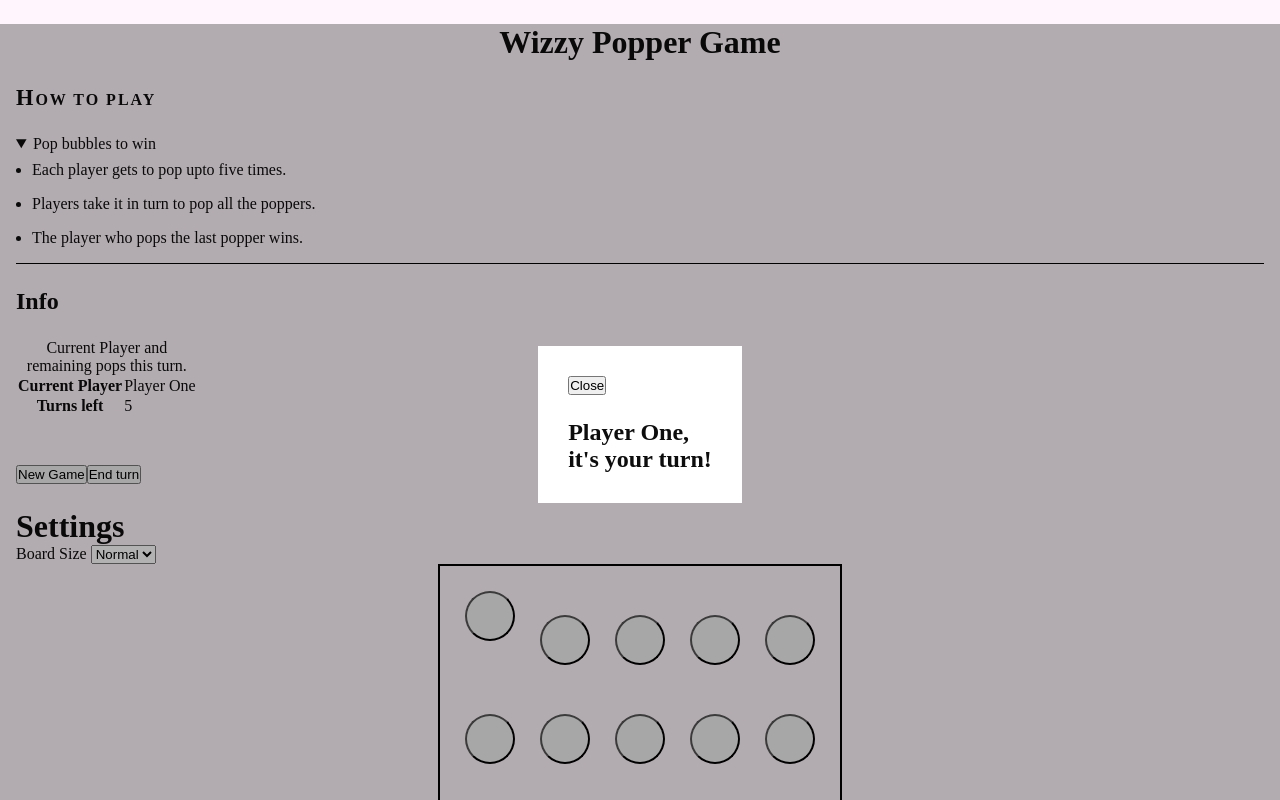
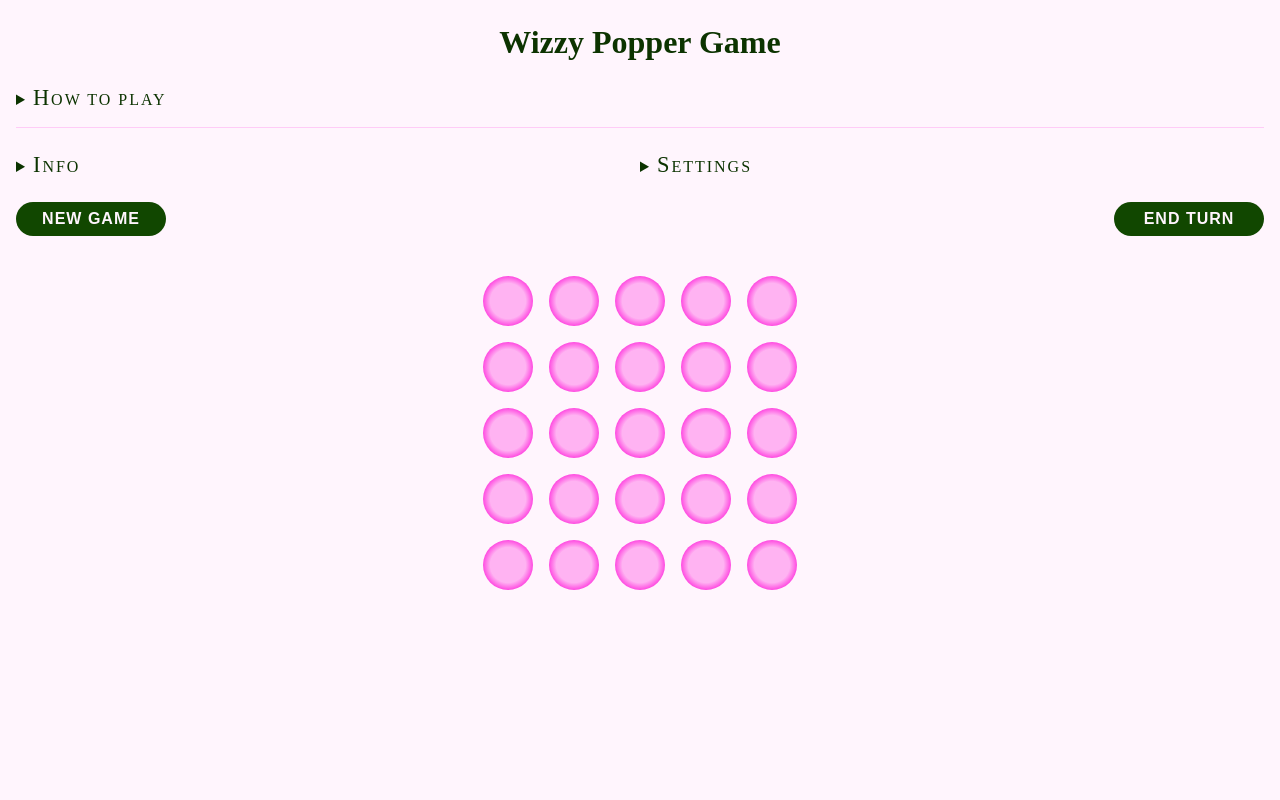
Before and after one commit to AdrianBateman/VuePopperGame, a Vue app: page / in a window 1280 px wide. Both pictures are taken after a click on the button "NEW GAME". Shown: the top 800 px of the page. Built offline with nearby package versions, Linux system fonts and the light colour scheme.

Commit message:
Remove lightbox, add style, default styles

```diff
--- a/src/App.vue
+++ b/src/App.vue
@@ -6,6 +6,7 @@
   <how-to />
 
   <main v-if="store.game.isActive"  title="Play game">
+    <aside class="game-info">
       <score-board
         v-if="store.poppers.length"
         :number-poppers="store.game.numberPoppers"
@@ -14,19 +15,20 @@
         :turns-left="store.getTurnsLeft"
       />
 
-    <nav>
-      <button @click.prevent="handleNewGameClick">New Game</button>
+      <game-settings @changeboardsize="handleChangeBoardSize" />
+    </aside>
+
+    <nav class="navigation">
+      <button class="button button--small navigation__new-game" @click.prevent="handleNewGameClick">New Game</button>
 
       <button
         v-if="store.poppers.length"
-        class="end-turn-button"
+        class="button button--small navigation__new-game"
         @click.prevent="handleEndTurnButton"
       >
         End turn
       </button>
     </nav>
-
-    <game-settings @changeboardsize="handleChangeBoardSize" />
 
     <game-board />
   </main>
@@ -36,16 +38,6 @@
 
     <button class="button" @click.prevent="handleNewGameClick">New Game</button>
   </main>
-
-  <light-box
-    :isOpen="store.lightBoxOpenState"
-    @closelightbox="handleCloseLightbox"
-  >
-    <h1>
-      {{ store.getCurrentPlayer }},<br />
-      it's your turn!
-    </h1>
-  </light-box>
 </template>
 
 <script>
@@ -56,7 +48,6 @@ import HowTo from "./components/how-to/how-to.vue";
 import ScoreBoard from "./components/score-board/score-board.vue";
 import GameSettings from "./components/game-settings/game-settings.vue";
 import GameBoard from "./components/game-board/game-board.vue";
-import LightBox from "./components/light-box/light-box.vue";
 
 export default {
   name: "App",
@@ -65,19 +56,13 @@ export default {
     ScoreBoard,
     GameBoard,
     GameSettings,
-    LightBox,
   },
   setup() {
     const store = useStore();
     const settings = settingsStore();
 
-    const openLightBox = () => {
-      store.setLightBoxOpenState(true);
-    };
-
     const handleEndTurnButton = () => {
       store.startChangePlayer();
-      openLightBox();
     };
 
     const addPlayers = () => {
@@ -91,7 +76,6 @@ export default {
       store.setGameBoardSize(settings.getBoardSize);
       store.setPoppers();
       store.setGameIsActive(true);
-      openLightBox();
     };
 
     const handleChangeBoardSize = () => {
@@ -100,11 +84,6 @@ export default {
       store.setPoppers();
       addPlayers();
       store.setGameIsActive(true);
-      openLightBox();
-    };
-
-    const handleCloseLightbox = () => {
-      store.setLightBoxOpenState(false);
     };
 
     addPlayers();
@@ -115,13 +94,15 @@ export default {
       handleEndTurnButton,
       handleNewGameClick,
       handleChangeBoardSize,
-      handleCloseLightbox,
     };
   },
 };
 </script>
 
 <style lang="scss">
+@import './scss/variables/colors';
+@import './scss/base/button.scss';
+
 * {
   margin: 0;
   padding: 0;
@@ -132,8 +113,8 @@ export default {
 
 body {
   font-size: 16px;
-  background-color: hsl(315, 100%, 98%);
-  color: hsl(0, 0%, 5%);
+  background-color: $backgroundPink;
+  color: $textColorDark;
 }
 
 #app {
@@ -148,15 +129,21 @@ body {
   }
 }
 
-.button {
-  padding: 1rem 2rem;
-  border-radius: 2rem;
-  min-width: 200px;
-  background-color: hsl(310, 100%, 56%);
-  text-transform: uppercase;
-  letter-spacing: 2px;
-  font-weight: 600;
-  font-size: 1.1rem;
-  border: none;
+.navigation {
+  display: flex;
+  justify-content: space-between;
+}
+
+.game-info {
+  display: flex;
+}
+
+.score-board,
+.game-settings {
+  width: 50%;
+}
+
+.game-settings {
+  margin-top: 0;
 }
 </style>
--- a/src/components/game-board/game-board.vue
+++ b/src/components/game-board/game-board.vue
@@ -40,7 +40,7 @@ export default {
   computed: {
     gameBoardStyle() {
       return {
-        gridTemplateColumns: `repeat(${Math.sqrt(this.store.game.numberPoppers)},max-content)`,
+        width: `${this.store.getGridColumns * (66)}px`,
       };
     }
   }
@@ -49,11 +49,9 @@ export default {
 
 <style scoped lang="scss">
 .game-board {
-  display: grid;
-  width: fit-content;
-  margin: 0 auto;
-  grid-gap: 25px;
-  padding: 25px;
-  border: 2px solid black;
+  display: flex;
+  flex-wrap: wrap;
+  max-width: calc(100vw - 2rem);
+  margin: 2rem auto 0;
 }
 </style>
--- a/src/components/game-settings/game-settings.vue
+++ b/src/components/game-settings/game-settings.vue
@@ -1,5 +1,7 @@
 <template>
-  <h1>Settings</h1>
+  <div class="game-settings">
+    <details class="game-settings__details">
+      <summary class="game-settings__summary">Settings</summary>
       <label>
         Board Size
         <select
@@ -12,6 +14,8 @@
           <option value="36">Large</option>
         </select>
       </label>
+    </details>
+  </div>
 </template>
 
 <script>
@@ -36,4 +40,11 @@ export default {
 </script>
 
 <style scoped lang="scss">
+@import '../../scss/mixins/fonts';
+
+.game-settings {
+  &__summary {
+    @include titleLabel;
+  }
+}
 </style>
--- a/src/components/how-to/how-to.vue
+++ b/src/components/how-to/how-to.vue
@@ -1,8 +1,7 @@
 <template>
   <aside class="how-to" title="How to play">
-    <h2 class="how-to__summary">How to play</h2>
-    <details class="how-to__details" open>
-      <summary>Pop bubbles to win</summary>
+    <details class="how-to__details">
+      <summary class="how-to__summary">How to play</summary>
 
       <ul class="how-to-list how-to__list">
         <li class="how-to-list__item">Each player gets to pop upto five times.</li>
@@ -25,19 +24,16 @@ export default {
 </script>
 
 <style scoped lang="scss">
+@import '../../scss/mixins/fonts';
+@import '../../scss/variables/colors';
+
 .how-to {
   padding-bottom: 1rem;
-  border-bottom: 1px solid black;
+  border-bottom: 1px solid $borderSubtlePink;
 
 
   &__summary {
-    font-size: 1rem;
-    text-transform: uppercase;
-    letter-spacing: 2px;
-
-    &::first-letter {
-      font-size: 1.4rem;
-    }
+    @include titleLabel;
   }
 }
 
--- a/src/components/popper-button/popper-button.vue
+++ b/src/components/popper-button/popper-button.vue
@@ -32,16 +32,49 @@ export default {
 </script>
 
 <style scoped lang="scss">
+@import '../../scss/variables/colors';
+
 .popper-button {
   display: inline-block;
   width: 50px;
   height: 50px;
+  margin: .5rem;
   border-radius: 25px;
   font-size: 0px;
+  border-width: 0;
+  background: radial-gradient(
+      circle,
+      rgba(255,179,242,1) 50%,
+      rgba(255,26,217,1) 80%
+      );;
   cursor: pointer;
+  outline-style: solid;
+  outline-width: 0;
+  outline-color: $brightPinkAction;
 
   &:disabled {
     cursor: default;
+    background: radial-gradient(
+      circle,
+      rgba(255,26,217,1) 50%,
+      rgba(255,179,242,1) 80%
+      );
+    animation-name: button-pop;
+    animation-duration: 50ms;
+  }
+}
+
+@keyframes button-pop {
+  from {
+    outline-width: 0;
+  }
+
+  50% {
+    outline-width: 2px;
+  }
+
+  to {
+    outline-width: 0;
   }
 }
 </style>
--- a/src/components/score-board/score-board.vue
+++ b/src/components/score-board/score-board.vue
@@ -26,24 +26,42 @@ export default {
 </script>
 
 <template>
-  <section class="score-board">
-    <h2>Info</h2>
-    <table>
-      <caption>
-        Current Player and remaining pops this turn.
-      </caption>
-      <tr>
-        <th scope="row">Current Player</th>
-        <td>{{ props.currentPlayer }}</td>
-      </tr>
+  <div class="score-board">
+    <details class="score-board__details">
+      <summary class="score-board__summary">Info</summary>
 
-      <tr>
-        <th scope="row">Turns left</th>
-        <td>{{ props.turnsLeft }}</td>
-      </tr>
-    </table>
-  </section>
+      <table class="score-board__table">
+        <tr>
+          <th scope="row" class="score-board__table-header score-board__table-cell">Current Player</th>
+          <td class="score-board__table-cell">{{ props.currentPlayer }}</td>
+        </tr>
+
+        <tr>
+          <th scope="row" class="score-board__table-header score-board__table-cell">Turns left</th>
+          <td class="score-board__table-cell">{{ props.turnsLeft }}</td>
+        </tr>
+      </table>
+    </details>
+  </div>
 </template>
 
 <style scoped lang="scss">
+@import '../../scss/mixins/fonts';
+.score-board {
+  &__summary {
+    @include titleLabel;
+  }
+
+  &__table {
+    margin-top: .5rem;
+  }
+
+  &__table-header {
+    text-align: left;
+  }
+
+  &__table-cell {
+    padding: 0 .5rem .5rem 0;
+  }
+}
 </style>
--- /dev/null
+++ b/src/scss/base/button.scss
@@ -0,0 +1,37 @@
+.button {
+    position: relative;
+    display: block;
+    min-width: 200px;
+    margin: 0 auto;
+    padding: 1rem 2rem;
+    border-radius: 2rem;
+    background-color: $buttonColorDark;
+    text-transform: uppercase;
+    letter-spacing: 2px;
+    font-weight: 600;
+    font-size: 1.1rem;
+    border: none;
+    color: $backgroundPink;
+
+    &:hover::after {
+      content: "";
+      position: absolute;
+      display: block;
+      top: 0;
+      left: 0;
+      width: 100%;
+      height: 100%;
+      border-radius: 2rem;
+      background: #fff;
+      opacity: .2;
+    }
+
+    &--small {
+      display: inline-block;
+      min-width: 150px;
+      margin: 0;
+      padding: .5rem;
+      font-size: 1rem;
+      letter-spacing: 1px;
+    }
+}
--- /dev/null
+++ b/src/scss/mixins/_fonts.scss
@@ -0,0 +1,10 @@
+@mixin titleLabel {
+    font-size: 1rem;
+    text-transform: uppercase;
+    letter-spacing: 2px;
+    cursor: pointer;
+
+    &::first-letter {
+        font-size: 1.4rem;
+    }
+}
--- /dev/null
+++ b/src/scss/variables/_colors.scss
@@ -0,0 +1,8 @@
+$pinkHue: 310;
+$backgroundPink: hsl($pinkHue, 100%, 98%);
+$brightPinkAction: hsl($pinkHue, 100%, 55%);
+$borderSubtlePink: hsl($pinkHue, 100%, 90%);
+
+$greenHue: 106;
+$textColorDark: hsl($greenHue, 100%, 10%);
+$buttonColorDark: hsl($greenHue, 100%, 14%);
--- a/src/state/store.js
+++ b/src/state/store.js
@@ -13,7 +13,6 @@ export const useStore = defineStore('main', {
       },
       poppers: [],
       players: [],
-      lightBoxOpenState: false,
     }
   },
   // TODO: export this to seperate file
@@ -24,6 +23,10 @@ export const useStore = defineStore('main', {
 
     getTurnsLeft(state) {
       return state.players[state.game.currentPlayer].remainingTurns;
+    },
+
+    getGridColumns(state) {
+      return Math.sqrt(state.game.numberPoppers);
     },
   },
   // TODO: export this to seperate file
@@ -55,8 +58,6 @@ export const useStore = defineStore('main', {
       )
         ? 0
         : this.game.currentPlayer + 1;
-
-      this.lightBoxOpenState = true;
     },
 
     decrecePlayerTurn() {
@@ -80,10 +81,6 @@ export const useStore = defineStore('main', {
       this.game.remainingPoppers = size;
     },
 
-    setLightBoxOpenState(newValue) {
-      this.lightBoxOpenState = newValue;
-    },
-
     setGameIsActive(newValue) {
       this.game.isActive = newValue;
     },
```
Lines whose indentation alone changed are shown as unchanged.
